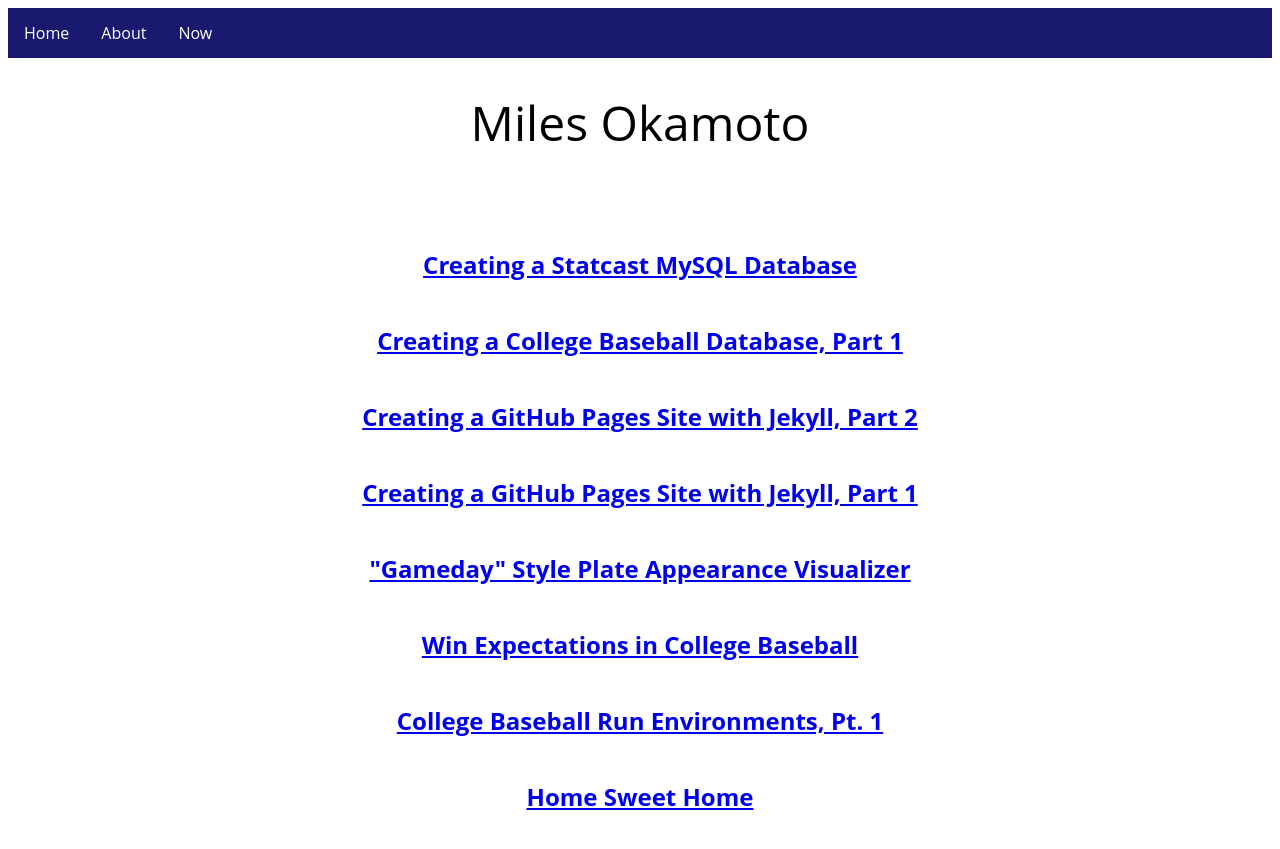
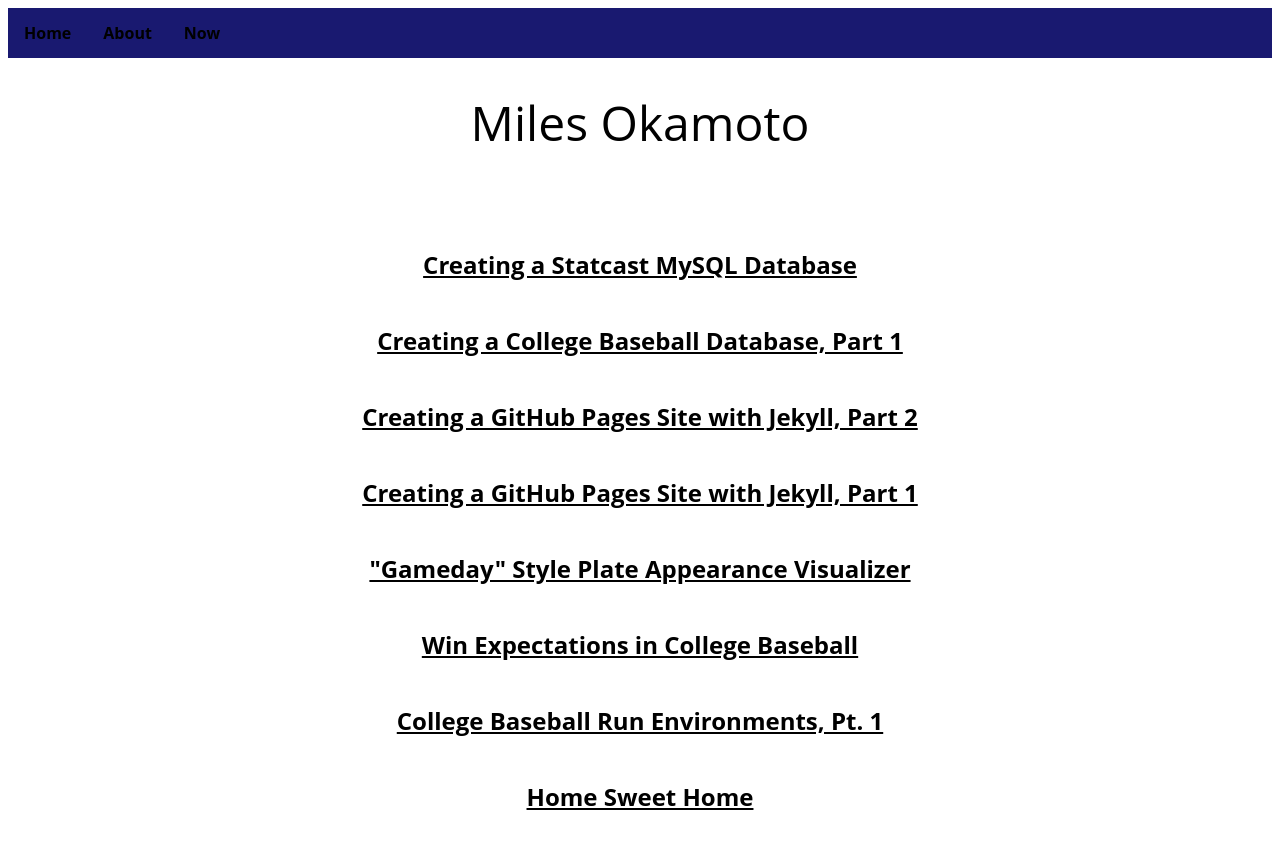
Before and after one commit to milesok/milesok.github.io, a Jekyll site: the page built from index.md, in a window 1280 px wide. Shown: the top 849 px of the page. Built offline with Jekyll 4.4.1, drawn with Linux system fonts in a browser that asks for light colours.

Commit message:
Update main.scss
update link colors

```diff
--- a/_sass/main.scss
+++ b/_sass/main.scss
@@ -10,6 +10,13 @@ body {
 h1 {
   font: 300% $font-stack;
   color: $primary-color;
+}
+a:link {
+  color: black;
+  font-weight: bold;
+}
+a:hover {
+  text-decoration: underline;
 }
 nav {
   ul {
```
